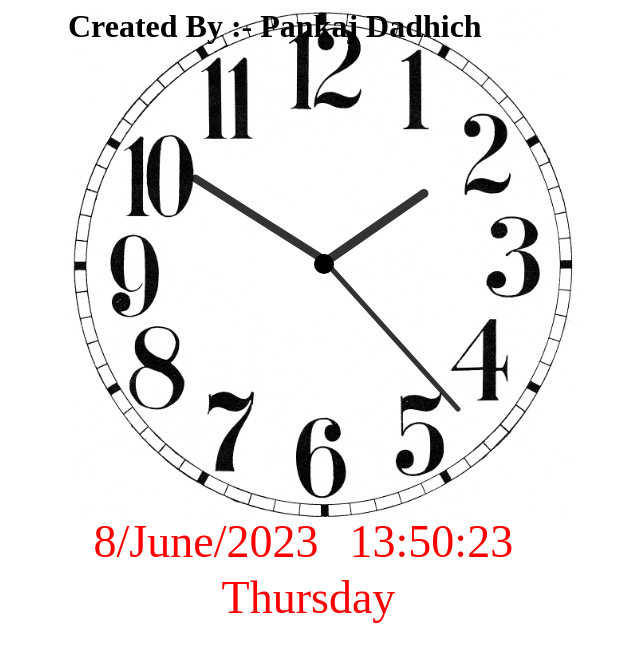
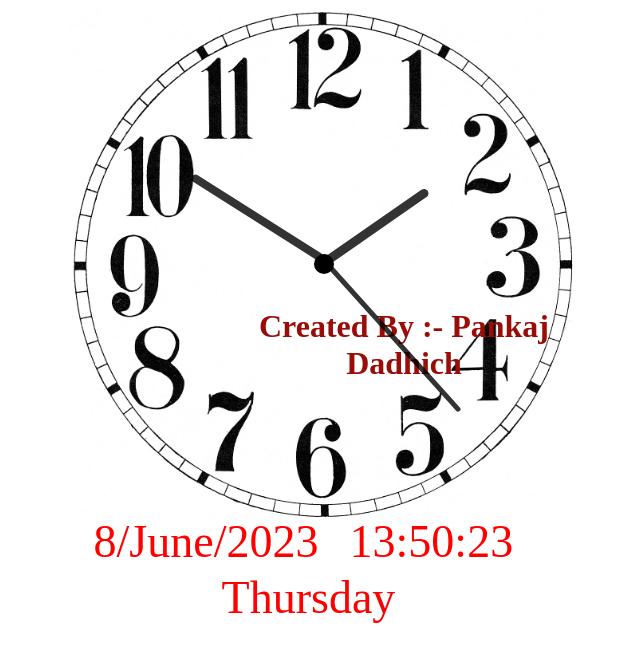
Before and after one commit to 12pankaj/watch, a plain HTML site: page index.html in a window 1280 px wide. Shown: the whole page, without its empty margins (316-956 px from the left). Drawn offline with Linux system fonts and the light colour scheme.

Commit message:
Update index.css

```diff
--- a/index.css
+++ b/index.css
@@ -14,8 +14,13 @@
     transform-origin: bottom;
 }
 h1{
-    margin: 0px;
-    padding: 0px;
+   	margin: 0px;
+	padding: 0px;
+	color: #990c08;
+	position: absolute;
+	top: 300px;
+	left: 160px;
+	text-align: center;
 }
 #center{
 	padding:10px;
```
